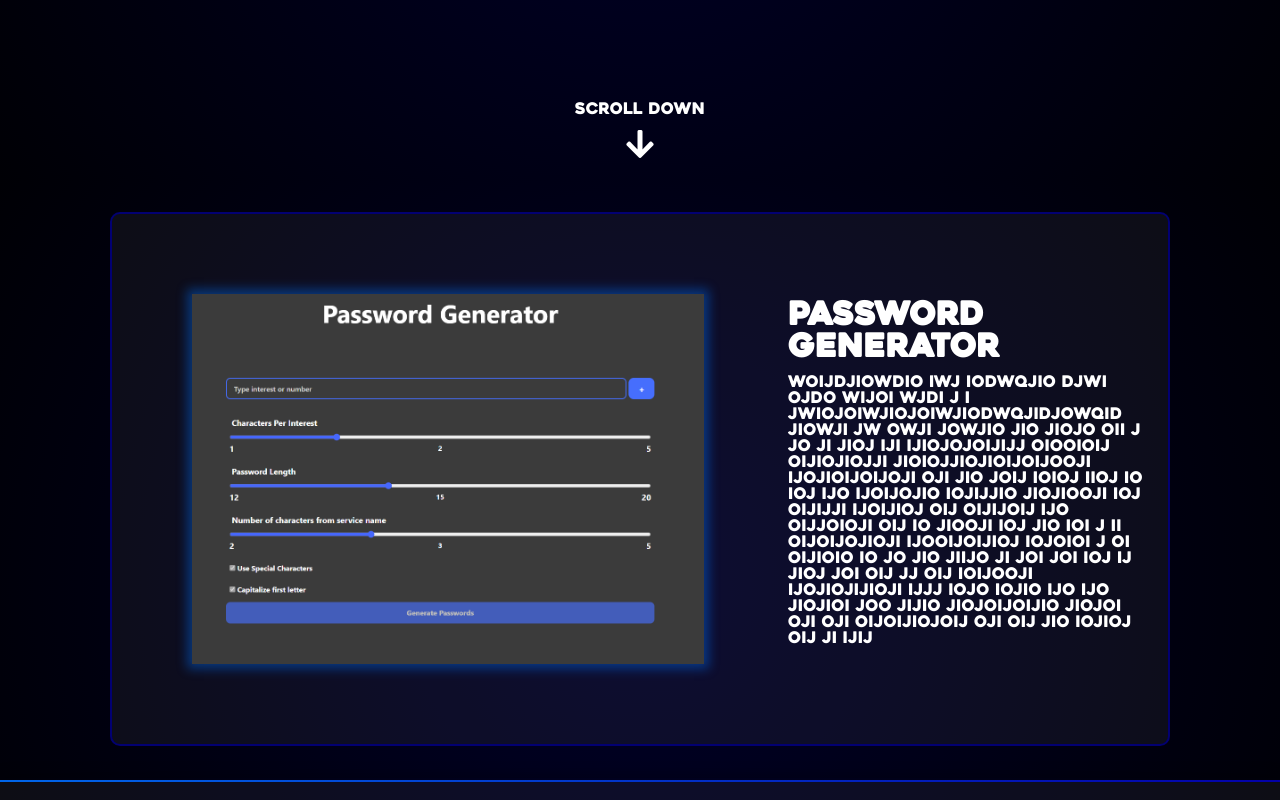
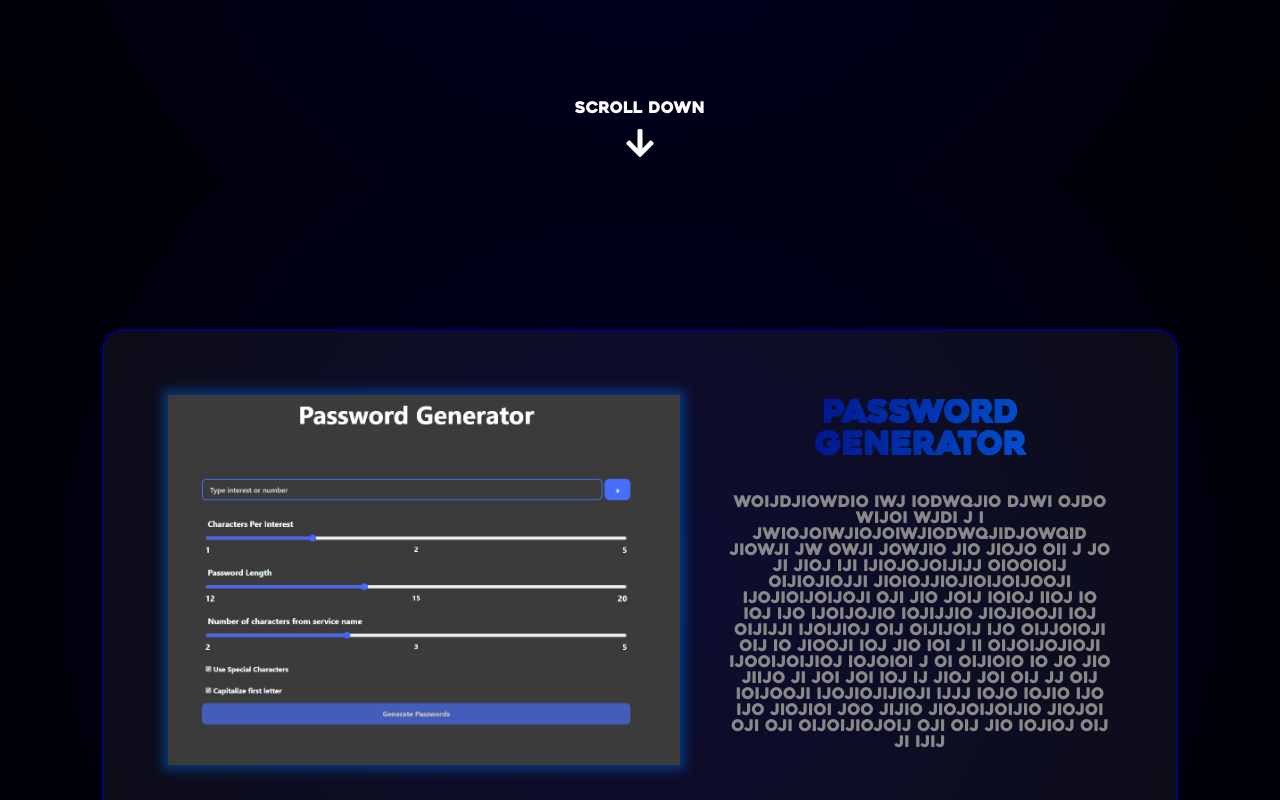
Before and after one commit to SimonOnyszczakHansen/Website, an Angular app: page /projects in a window 1280 px wide. Shown: the part 620-1420 px from the top of the page. Built offline with nearby package versions, Linux system fonts and the light colour scheme.

Commit message:
working on doing the scroll animation or whatever it is

```diff
--- a/src/app/projects-page/projects-page.component.css
+++ b/src/app/projects-page/projects-page.component.css
@@ -1,9 +1,8 @@
-/* General styles */
 body {
     margin: 0;
+    scroll-snap-type: y mandatory;
 }
 
-/* Hero section */
 .hero {
     height: 100vh;
     display: flex;
@@ -89,11 +88,10 @@ body {
 .project-card {
     display: flex;
     align-items: center;
-    justify-content: space-between;
     margin: 2em auto;
-    padding: 1em;
+    padding: 4em;
     border: 2px solid #020072;
-    border-radius: 10px;
+    border-radius: 20px;
     max-width: 80%;
     color: white;
     background-color: rgba(255, 255, 255, 0.05);
@@ -105,24 +103,39 @@ body {
     display: block;
     box-shadow: 0 0 10px 5px rgba(0, 115, 255, 0.4);
     transition: box-shadow 0.3s ease-in-out;
-    margin: 4em;
 }
 
 .project-details {
     flex: 1;
-    padding-left: 20px;
+    margin-left: 3em;
 }
 
 .project-details h2,
 .project-details p {
     margin: 0 0 10px 0;
     padding: 0;
+    text-align: center;
+    width: 30vw
 }
 
 .project-details h2 {
     font-size: 2rem;
+    margin-bottom: 1em;
+    background: linear-gradient(to right, #020072, #0065e9);
+    -webkit-background-clip: text;
+    -webkit-text-fill-color: transparent;
+    background-clip: text;
 }
 
 .project-details p {
     font-size: 1rem;
+    color: #888888;
 }
+
+.hero, .project-card-container {
+    scroll-snap-align: start;
+    height: 100vh;
+    display: flex;
+    justify-content: center;
+    align-items: center;
+}
--- a/src/app/projects-page/projects-page.component.html
+++ b/src/app/projects-page/projects-page.component.html
@@ -17,11 +17,11 @@
         </div>
         <div class="scroll-down">
           <p>Scroll down</p>
-            <i class="fas fa-arrow-down"></i>
+          <a href="#"><i class="fas fa-arrow-down"></i></a>
         </div>
       </div>
-
-    <div class="project-card">
+      <div class="project-card-container">
+      <div #projectCard class="project-card">
         <div class="project-image">
           <img src="assets/images/PasswordGenerator.png" alt="Password Generator">
         </div>
@@ -30,8 +30,10 @@
           <p>WOIJDJIOWDIO IWJ IODWQJIO DJWI OJDO WIJOI WJDI J I JWIOJOIWJIOJOIWJIODWQJIDJOWQID JIOWJI JW OWJI JOWJIO JIO JIOJO OII J JO JI JIOJ IJI  IJIOJOJOIJIJJ OIOOIOIJ OIJIOJIOJJI JIOIOJJIOJIOIJOIJOOJI IJOJIOIJOIJOJI OJI JIO JOIJ IOIOJ IIOJ IO IOJ IJO IJOIJOJIO IOJIJJIO JIOJIOOJI IOJ OIJIJJI IJOIJIOJ OIJ OIJIJOIJ IJO OIJJOIOJI OIJ IO JIOOJI IOJ JIO IOI J II OIJOIJOJIOJI IJOOIJOIJIOJ IOJOIOI J OI OIJIOIO IO JO JIO JIIJO JI JOI JOI IOJ IJ JIOJ JOI  OIJ JJ OIJ IOIJOOJI IJOJIOJIJIOJI IJJJ IOJO IOJIO IJO IJO JIOJIOI JOO JIJIO JIOJOIJOIJIO JIOJOI OJI OJI OIJOIJIOJOIJ OJI OIJ JIO IOJIOJ OIJ JI  IJIJ</p>
         </div>
       </div>
+    </div>
 
       <app-footer></app-footer>
+
 </body>
 
 </html>
--- a/src/app/projects-page/projects-page.component.ts
+++ b/src/app/projects-page/projects-page.component.ts
@@ -1,4 +1,4 @@
-import { Component } from '@angular/core';
+import { Component, ElementRef, ViewChild, AfterViewInit } from '@angular/core';
 import { NavbarComponent } from '../navbar/navbar.component';
 import { FooterComponent } from '../footer/footer.component';
 
@@ -7,7 +7,7 @@ import { FooterComponent } from '../footer/footer.component';
   standalone: true,
   imports: [NavbarComponent, FooterComponent],
   templateUrl: './projects-page.component.html',
-  styleUrl: './projects-page.component.css'
+  styleUrls: ['./projects-page.component.css']
 })
 export class ProjectsPageComponent {
 
--- a/src/styles.css
+++ b/src/styles.css
@@ -25,7 +25,7 @@ body {
   }
 
 ::-webkit-scrollbar {
-    width: 12px;
+    width: 0.8em;
     position: absolute;
 }
 
```
Lines whose indentation alone changed are shown as unchanged.
